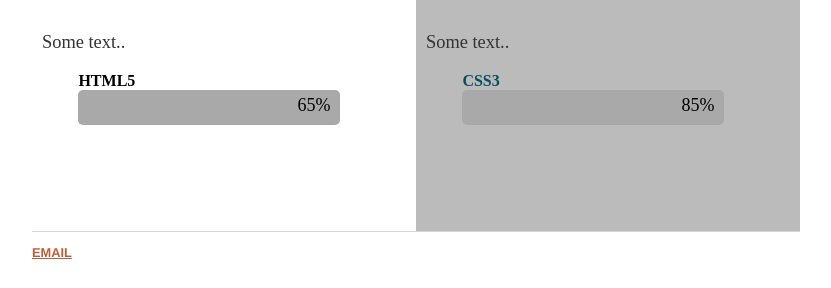
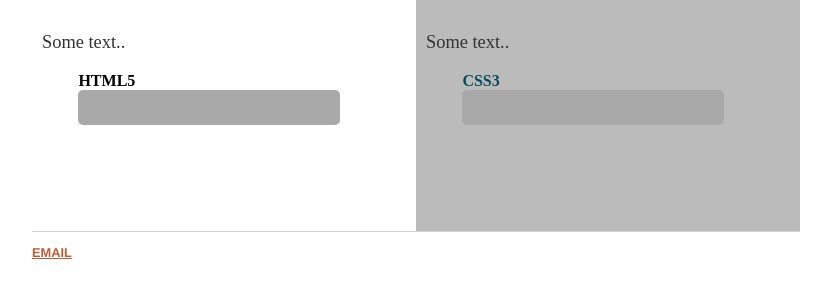
Before and after one commit to rsourki/rsourki.github.io, a Jekyll site: the page built from cv/index.html, in a window 1280 px wide. Shown: the part 767-1055 px from the top of the page, without its empty margins (224-1055 px from the left). Built offline with Jekyll 4.4.1, drawn with Linux system fonts in a browser that asks for light colours.

Commit message:
Update index.html

```diff
--- a/cv/index.html
+++ b/cv/index.html
@@ -36,7 +36,6 @@ title: Research - Reza Sourki Webpage
       <div class="bar-inner">
 
       </div>
-      <div class="bar-percent">65%</div>
     </div>
     </div>
 
@@ -53,7 +52,6 @@ title: Research - Reza Sourki Webpage
       <div class="bar-inner" style="background: #084c61;">
 
       </div>
-      <div class="bar-percent">85%</div>
     </div>
 
     </div>
```
